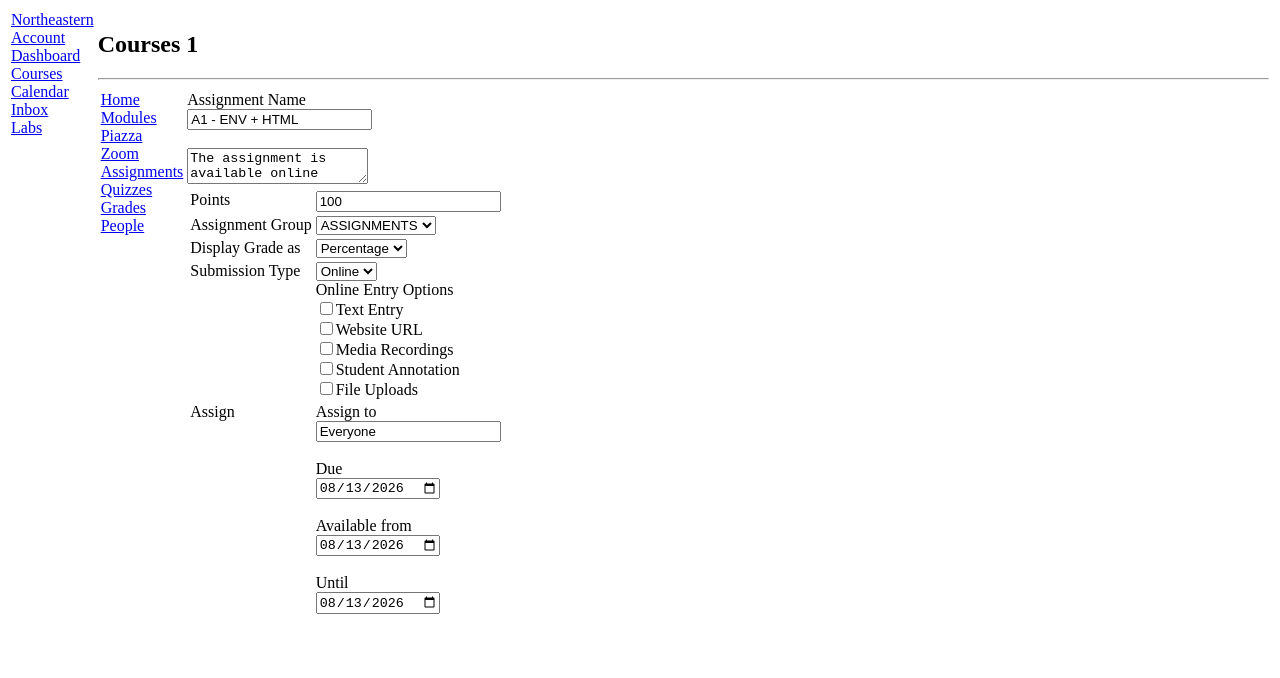
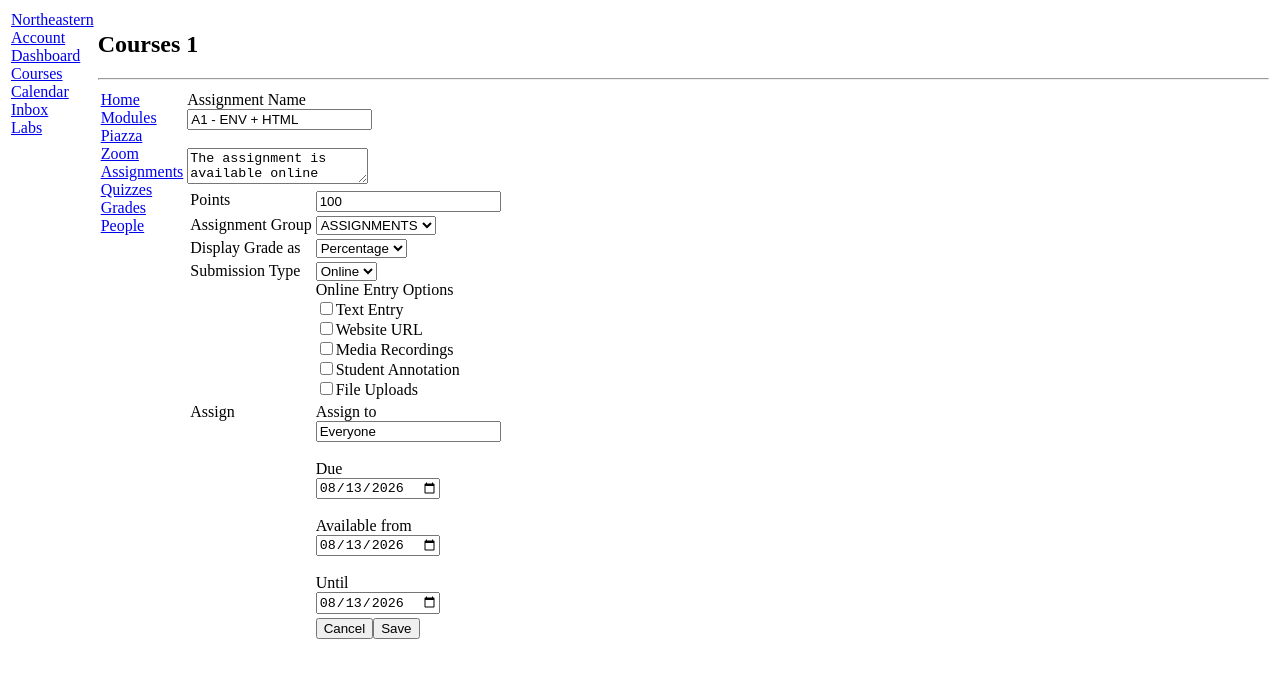
Before and after one commit to yevk55/webdev-client, a Next.js app: page /courses/1/assignments/1 in a window 1280 px wide. Shown: the top 678 px of the page. Built offline with nearby package versions, Linux system fonts and the light colour scheme.

Commit message:
finished assignment editor

```diff
--- a/app/(kambaz)/courses/[cid]/assignments/[aid]/page.tsx
+++ b/app/(kambaz)/courses/[cid]/assignments/[aid]/page.tsx
@@ -105,6 +105,13 @@ export default function AssignmentEditor() {
                 <input type="date" id="wd-available-until" defaultValue="2026-08-13" />
             </td>
         </tr>
+        <tr>
+            <td></td>
+            <td>
+                <button id="wd-cancel" type="button">Cancel</button>
+                <button id="wd-save" type="button">Save</button>
+            </td>
+        </tr>
         </tbody>
       </table>
     </div>
```
